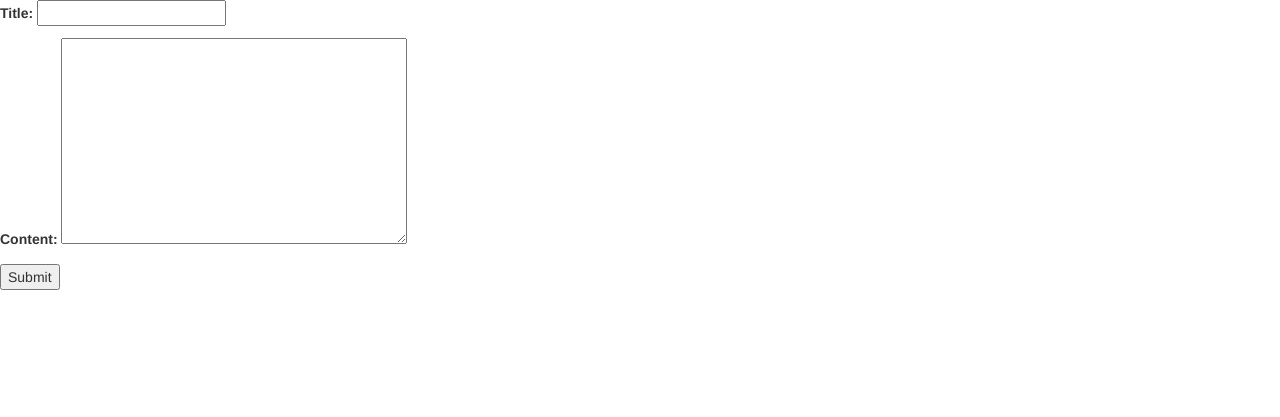
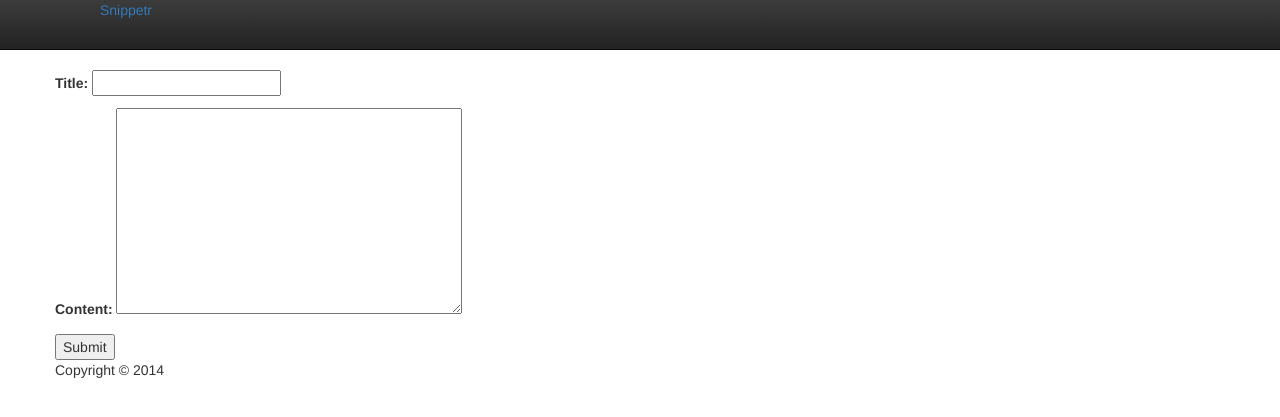
Before and after one commit to matthewbdaly/snippetr, a Django app: page / in a window 1280 px wide. Shown: the top 417 px of the page. Run offline with Django 3.2, Linux system fonts and the light colour scheme; parts of the project's set-up code (start-up, migrations or seed data) failed here and were passed over; some libraries are stand-ins or nearby versions.

Commit message:
Amended template

```diff
--- a/templates/snippets/includes/base.html
+++ b/templates/snippets/includes/base.html
@@ -25,7 +25,38 @@
         <![endif]-->
 
         <!-- Add your site or application content here -->
+
+        <div class="navbar navbar-static-top navbar-inverse">
+            <div class="navbar-inner">
+                <div class="container">
+                    <a class="btn btn-navbar" data-toggle="collapse" data-target=".nav-collapse">
+                        <span class="icon-bar"></span>
+                        <span class="icon-bar"></span>
+                        <span class="icon-bar"></span>
+                    </a>
+                    <a class="brand" href="/">Snippetr</a>
+                    <div class="nav-collapse collapse">
+                    </div>
+                </div>
+            </div>
+        </div>
+
+        <div class="container">
+
+            <div class="row">
+
         {% block content %}{% endblock %}
+
+            </div>
+        </div>
+
+        <div class="container footer">
+            <div class="row">
+                <div class="span12">
+                    <p>Copyright &copy; {% now "Y" %}</p>
+                </div>
+            </div>
+        </div>
 
         <script src="//ajax.googleapis.com/ajax/libs/jquery/1.10.2/jquery.min.js"></script>
         <script>window.jQuery || document.write('<script src="{% static 'bower_components/html5-boilerplate/js/vendor/jquery-1.10.2.min.js' %}"><\/script>')</script>
--- a/templates/snippets/snippet_detail.html
+++ b/templates/snippets/snippet_detail.html
@@ -2,7 +2,9 @@
 
     {% block content %}
         <div class="snippet">
-        <h1>{{ object.title }}</h1>
+        <div class="page-header">
+            <h1>{{ object.title }}</h1>
+        </div>
         <h3>{{ object.pub_date }}</h3>
         {{ object.content }}
         </div>
```
